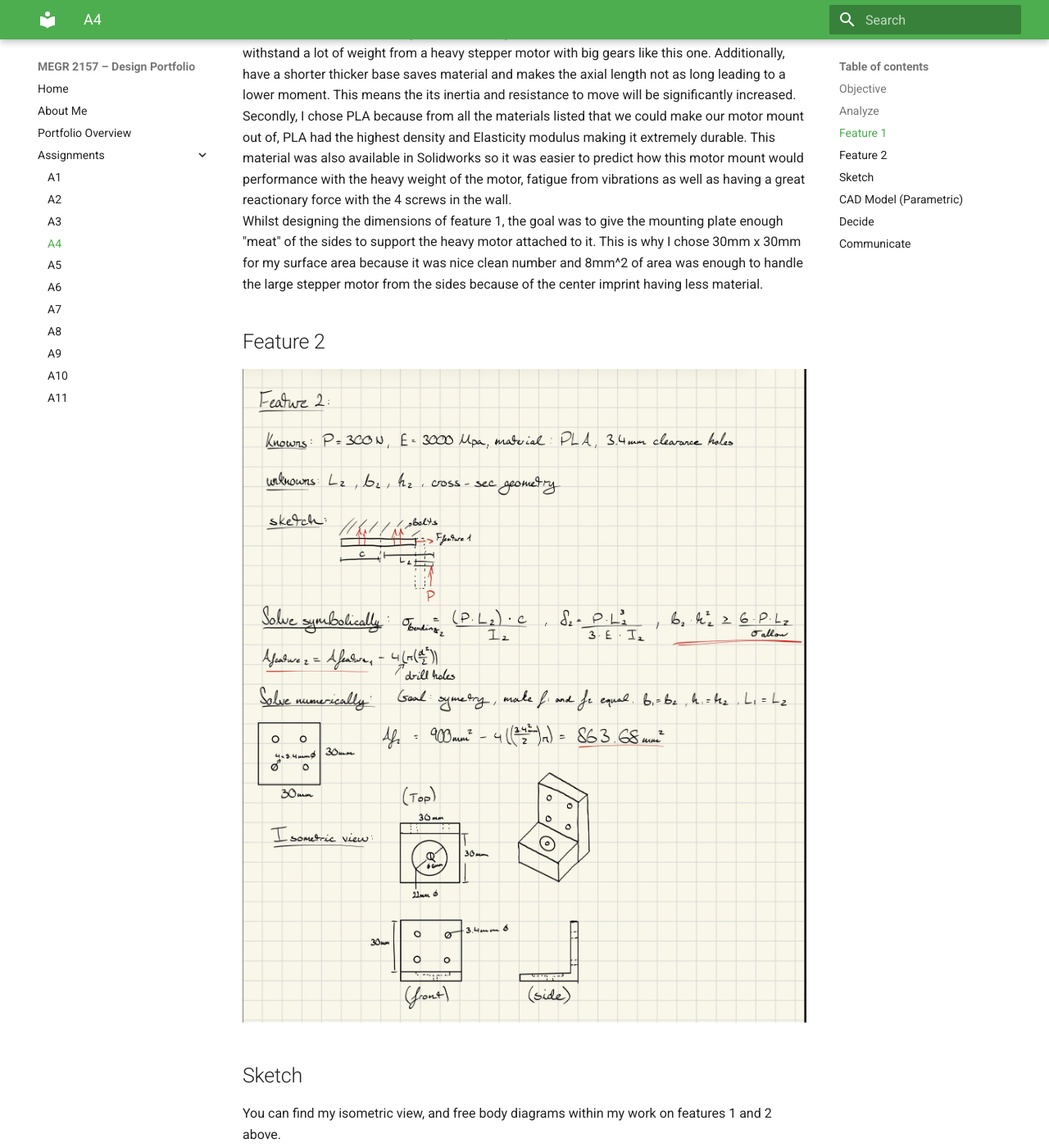
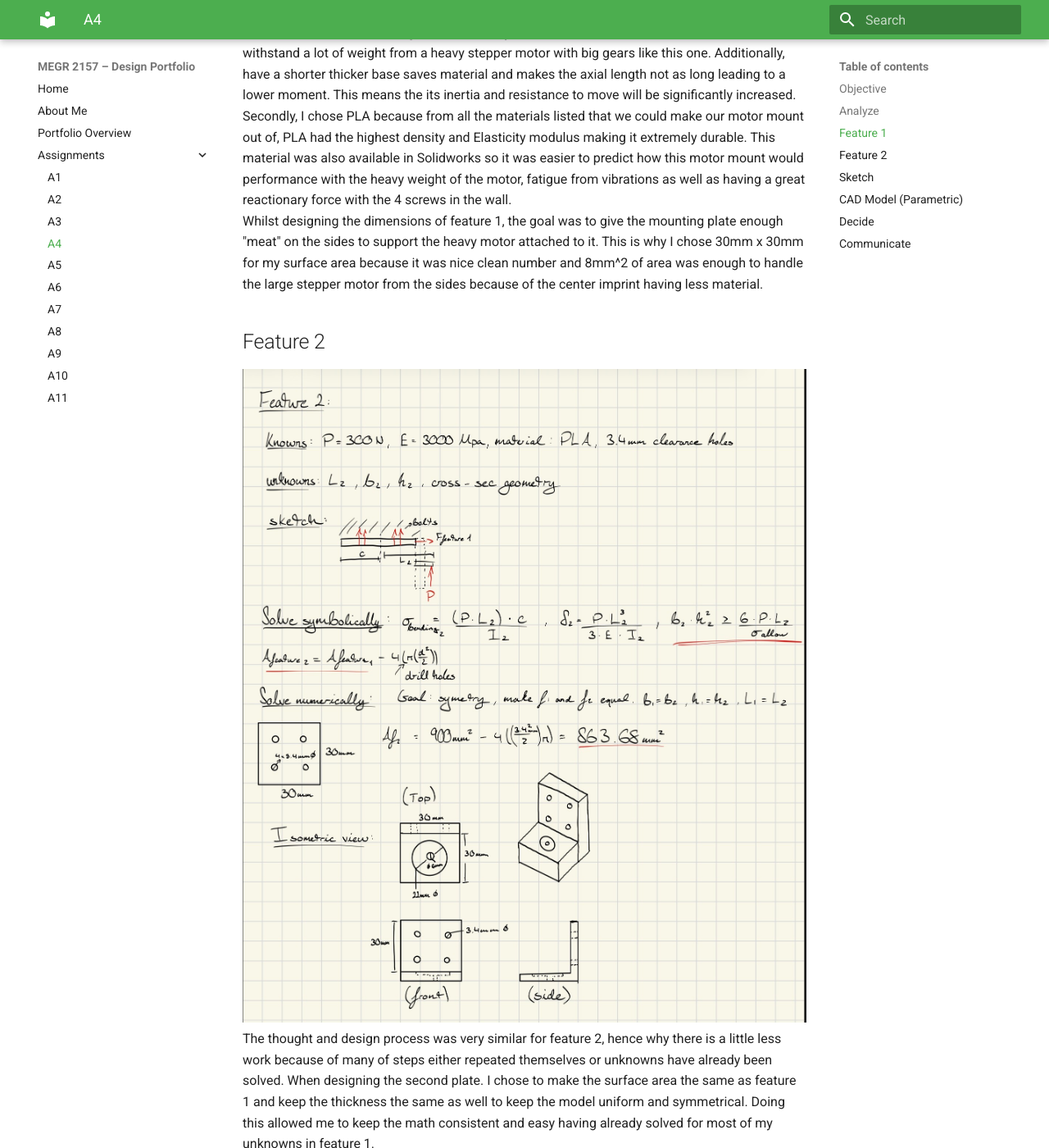
Before and after one commit to jhatch24/megr2156-portfolio, an MkDocs documentation site: the page built from docs/assignments/A04/index.md, in a window 1280 px wide and 1400 px high, scrolled down 1474 px. Shown: the whole window at 82% size. Built offline with MkDocs 1.6.1 and Material for MkDocs 9.7.7, drawn with Linux system fonts in a browser that asks for light colours.

Commit message:
Edit index.md for clarity and grammatical corrections
Corrected minor grammatical errors and clarified dimensions in the description of feature 1. Streamlined the explanation for feature 2 to emphasize consistency in design.

```diff
--- a/docs/assignments/A04/index.md
+++ b/docs/assignments/A04/index.md
@@ -8,11 +8,11 @@ The objective of this assignment was for us obtain working knowledge by designin
 ![Feature1](IMG_0209.jpeg)
 When designing feature 1, the material I chose has a lot of significance in how it minimizes deflection. With a thick enough, almost stubby base for the motor, the mount will be able to withstand a lot of weight from a heavy stepper motor with big gears like this one. Additionally, have a shorter thicker base saves material and makes the axial length not as long leading to a lower moment. This means the its inertia and resistance to move will be significantly increased.
 Secondly, I chose PLA because from all the materials listed that we could make our motor mount out of, PLA had the highest density and Elasticity modulus making it extremely durable. This material was also available in Solidworks so it was easier to predict how this motor mount would performance with the heavy weight of the motor, fatigue from vibrations as well as having a great reactionary force with the 4 screws in the wall.
-Whilst designing the dimensions of feature 1, the goal was to give the mounting plate enough "meat" of the sides to support the heavy motor attached to it. This is why I chose 30mm x 30mm for my surface area because it was nice clean number and 8mm^2 of area was enough to handle the large stepper motor from the sides because of the center imprint having less material.
+Whilst designing the dimensions of feature 1, the goal was to give the mounting plate enough "meat" on the sides to support the heavy motor attached to it. This is why I chose 30mm x 30mm for my surface area because it was nice clean number and 8mm^2 of area was enough to handle the large stepper motor from the sides because of the center imprint having less material.
 
 ## Feature 2
 ![Feature2](IMG_0210.jpeg)
-
+The thought and design process was very similar for feature 2, hence why there is a little less work because of many of steps either repeated themselves or unknowns have already been solved. When designing the second plate. I chose to make the surface area the same as feature 1 and keep the thickness the same as well to keep the model uniform and symmetrical. Doing this allowed me to keep the math consistent and easy having already solved for most of my unknowns in feature 1.
 ## Sketch
 You can find my isometric view, and free body diagrams within my work on features 1 and 2 above.
 
```
